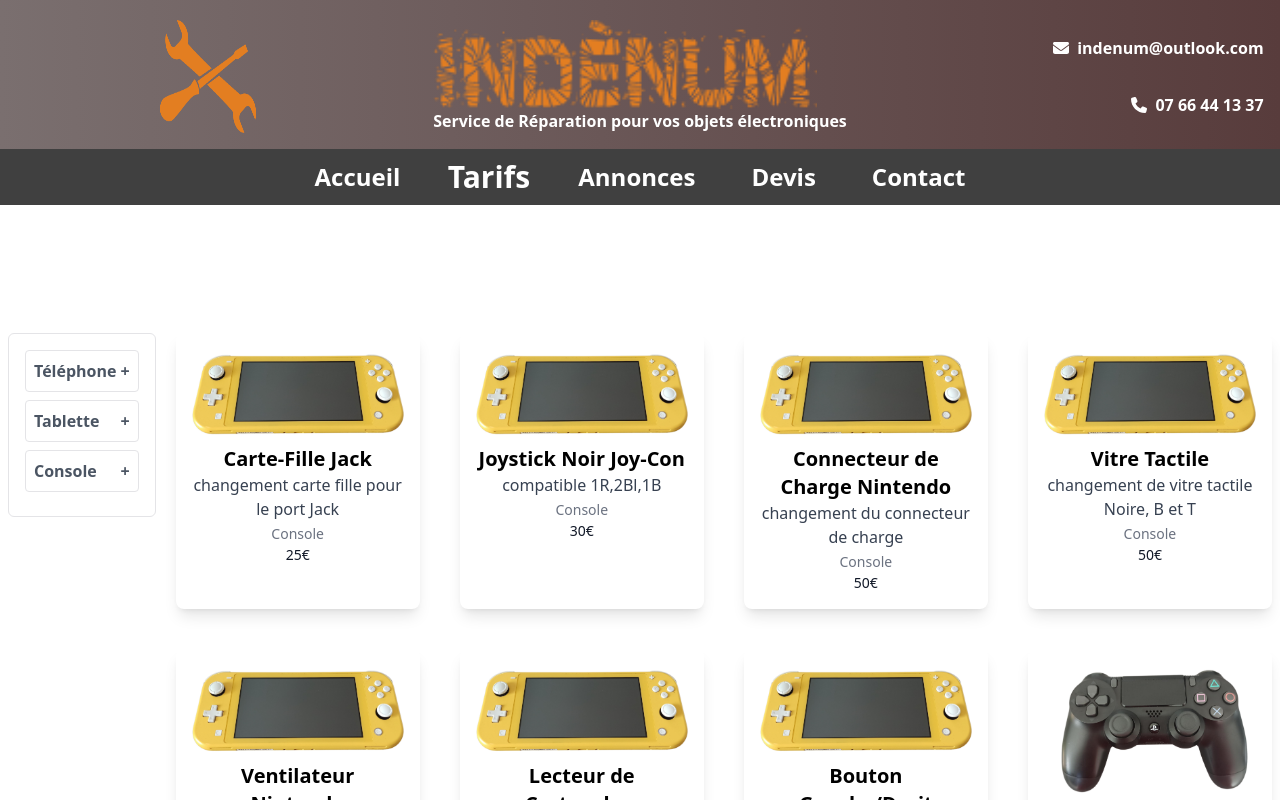
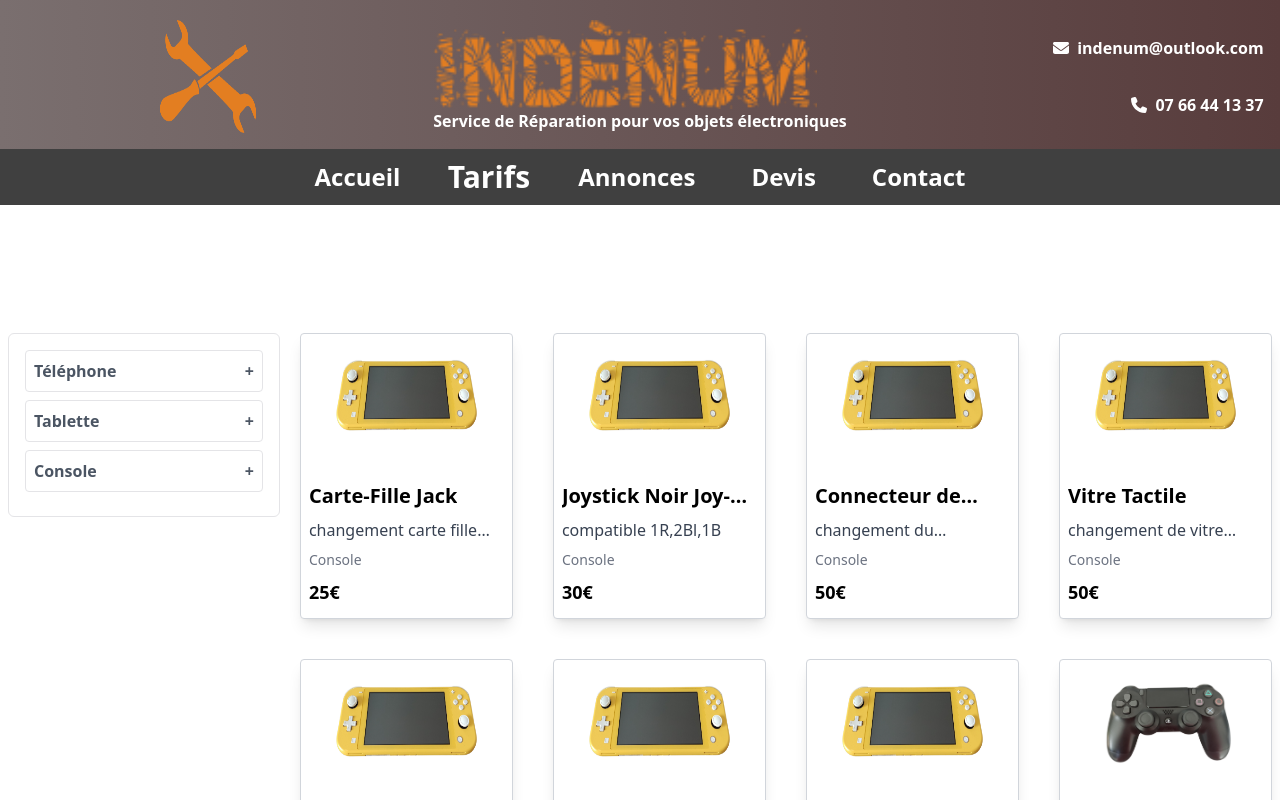
Before and after one commit to jo33200/indenum, a React (Vite) app: page /rates in a window 1280 px wide. Shown: the top 800 px of the page. Built offline with nearby package versions, Linux system fonts and the light colour scheme.

Commit message:
Refactor CardRate component to include image property and adjust card layout

```diff
--- a/src/components/CardRate.jsx
+++ b/src/components/CardRate.jsx
@@ -5,12 +5,16 @@ const CardRate = ({ title, description, category, price, image }) => {
   const imagePath = `/src/assets/img/${image}.png`;
 
   return (
-    <div className="rounded-lg bg-white p-4 shadow-lg">
-      <img src={imagePath} alt={title} className="w-full h-auto rounded-t-lg" />
-      <h2 className="text-xl font-bold">{title}</h2>
-      <p className="text-gray-700">{description}</p>
-      <span className="text-sm text-gray-500">{category}</span>
-      <p className="text-sm text-gray-900">{price}€</p>
+    <div className="flex h-80 w-full flex-col items-start justify-between rounded border border-gray-300 bg-white shadow-lg xl:h-auto xl:max-w-64 xl:gap-5 xl:pb-3">
+      <div className="h-32 w-full flex justify-center items-center">
+        <img src={imagePath} alt={title} className="h-2/3 w-2/3 object-fill" />
+      </div>
+      <div className="flex flex-col items-start justify-start px-2 xl:gap-2">
+        <h3 className="line-clamp-1 text-left text-base font-bold lg:text-xl">{title}</h3>
+        <p className="line-clamp-1 text-left text-xs text-gray-700 lg:text-base">{description}</p>
+        <span className="text-sm text-gray-500">{category}</span>
+        <p className="font-semibold text-sm md:text-base lg:text-lg">{price}€</p>
+      </div>
     </div>
   );
 };
```
